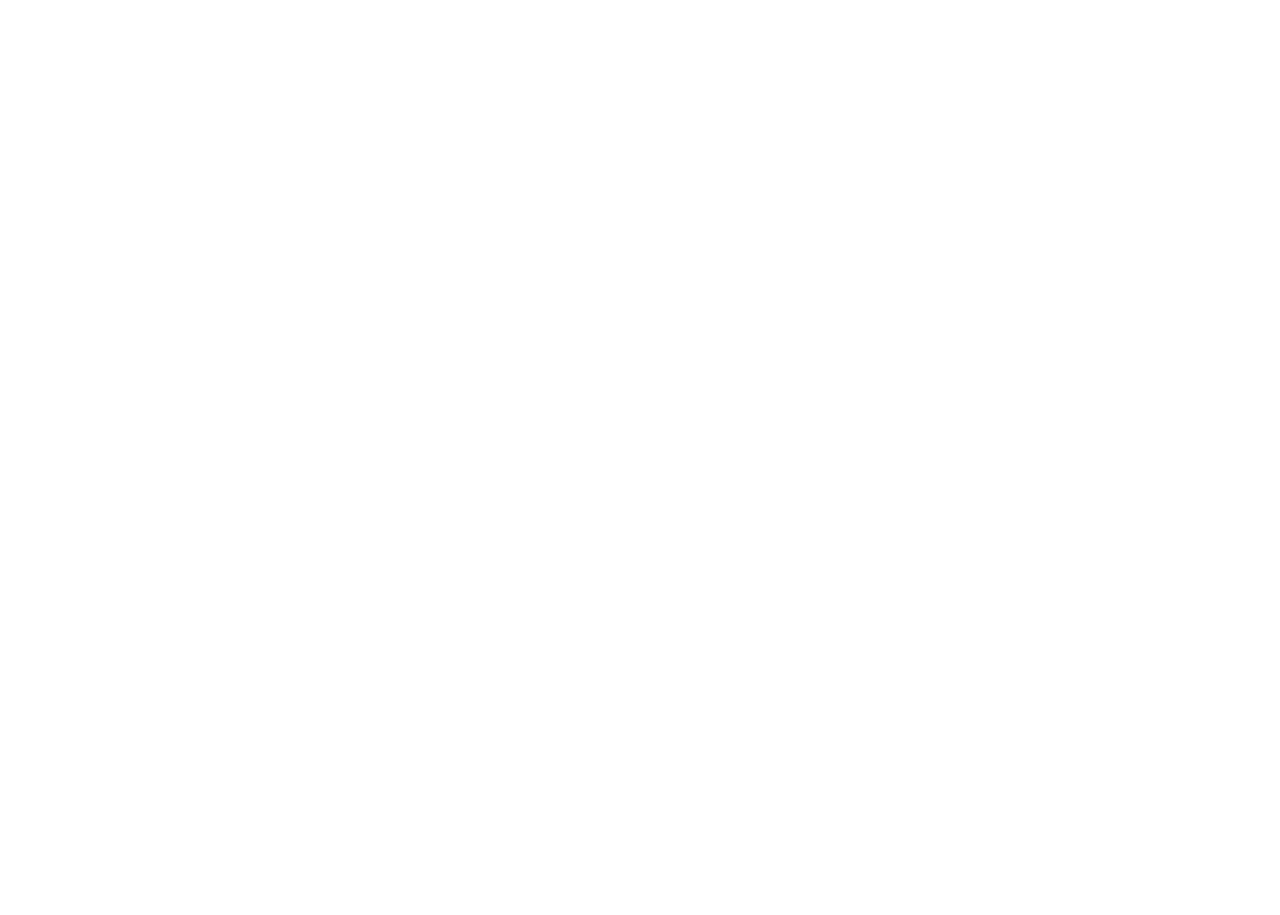
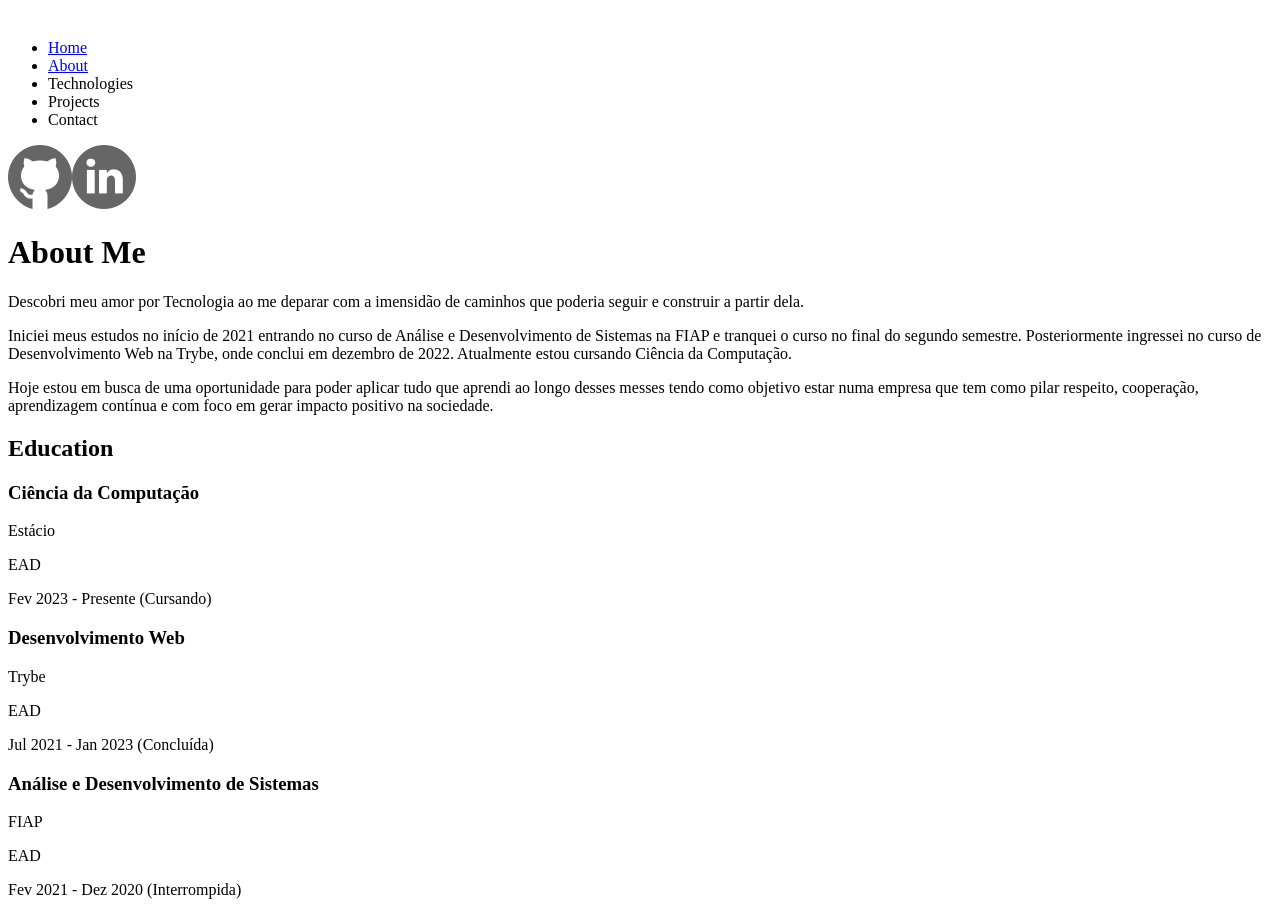
Before and after one commit to deborafantinif/portfolio, a React (Create React App) app: page /about in a window 1280 px wide. Before the commit this address had no page. Shown: the part 245-1160 px from the top of the page. Before the commit the page ends 800 px from the top, so only its background shows below. Built offline with nearby package versions, Linux system fonts and the light colour scheme.

Commit message:
structure: page about

```diff
--- a/src/components/Menu/index.tsx
+++ b/src/components/Menu/index.tsx
@@ -1,3 +1,4 @@
+import { Link } from "react-router-dom";
 import Code from "../../assets/code.png"
 import Github from "../../assets/github.png"
 import LinkedIn from "../../assets/linkedin.png"
@@ -10,16 +11,17 @@
       </div>
       <div>
         <ul>
-          <li>Home</li>
-          <li>About</li>
+          <li><Link to="/home">Home</Link></li>
+          <li><Link to="/about">About</Link></li>
           <li>Technologies</li>
           <li>Projects</li>
           <li>Contact</li>
         </ul>
       </div>
       <div>
-        <img src={Github} alt="code" />
-        <img src={LinkedIn} alt="code" />
+        <a href="https://github.com/deborafantinif" target="_blank"><img src={Github} alt="github icon" /></a>
+        <a href="https://www.linkedin.com/in/deborafantini/" target="_blank"><img src={LinkedIn} alt="linkedIn icon" /></a>
+
       </div>
     </div>
   );
--- /dev/null
+++ b/src/pages/About/index.tsx
@@ -0,0 +1,57 @@
+import Menu from "../../components/Menu"
+
+function About() {
+  return (
+    <>
+      <Menu/>
+      <main>
+        <h1>About Me</h1>
+        <p>Descobri meu amor por Tecnologia ao me deparar com a imensidão de caminhos que poderia seguir e construir a partir dela.</p>
+
+        <p>Iniciei meus estudos no início de 2021 entrando no curso de Análise e Desenvolvimento de Sistemas na FIAP e tranquei
+          o curso no final do segundo semestre. Posteriormente ingressei no curso de Desenvolvimento Web na Trybe, onde conclui em
+          dezembro de 2022. Atualmente estou cursando Ciência da Computação.</p>
+
+        <p>Hoje estou em busca de uma oportunidade para poder aplicar tudo que aprendi ao longo desses messes tendo
+          como objetivo estar numa empresa que tem como pilar respeito, cooperação, aprendizagem contínua e com foco
+          em gerar impacto positivo na sociedade.</p>
+
+        <h2>Education</h2>
+        <div>
+          <div>
+            <h3>Ciência da Computação</h3>
+            <p>Estácio</p>
+          </div>
+          <div>
+            <p>EAD</p>
+            <p>Fev 2023 - Presente (Cursando)</p>
+          </div>
+        </div>
+
+        <div>
+          <div>
+            <h3>Desenvolvimento Web</h3>
+            <p>Trybe</p>
+          </div>
+          <div>
+            <p>EAD</p>
+            <p>Jul 2021 - Jan 2023 (Concluída)</p>
+          </div>
+        </div>
+
+        <div>
+          <div>
+            <h3>Análise e Desenvolvimento de Sistemas</h3>
+            <p>FIAP</p>
+          </div>
+          <div>
+            <p>EAD</p>
+            <p>Fev 2021 - Dez 2020 (Interrompida)</p>
+          </div>
+        </div>
+      </main>
+    </>
+  );
+}
+
+export default About;
--- a/src/pages/index.tsx
+++ b/src/pages/index.tsx
@@ -1,2 +1,3 @@
 export {default as Home} from './Home'
+export {default as About} from './About'
 export { default as NotFound } from "./NotFound"
--- a/src/routes/index.tsx
+++ b/src/routes/index.tsx
@@ -8,6 +8,7 @@
     <Routes>
       <Route path="/" element={<pages.Home/>} />
       <Route path="/home" element={<pages.Home/>} />
+      <Route path="/about" element={<pages.About/>} />
       <Route path="*" element={<pages.NotFound />} />
     </Routes>
   );
```
